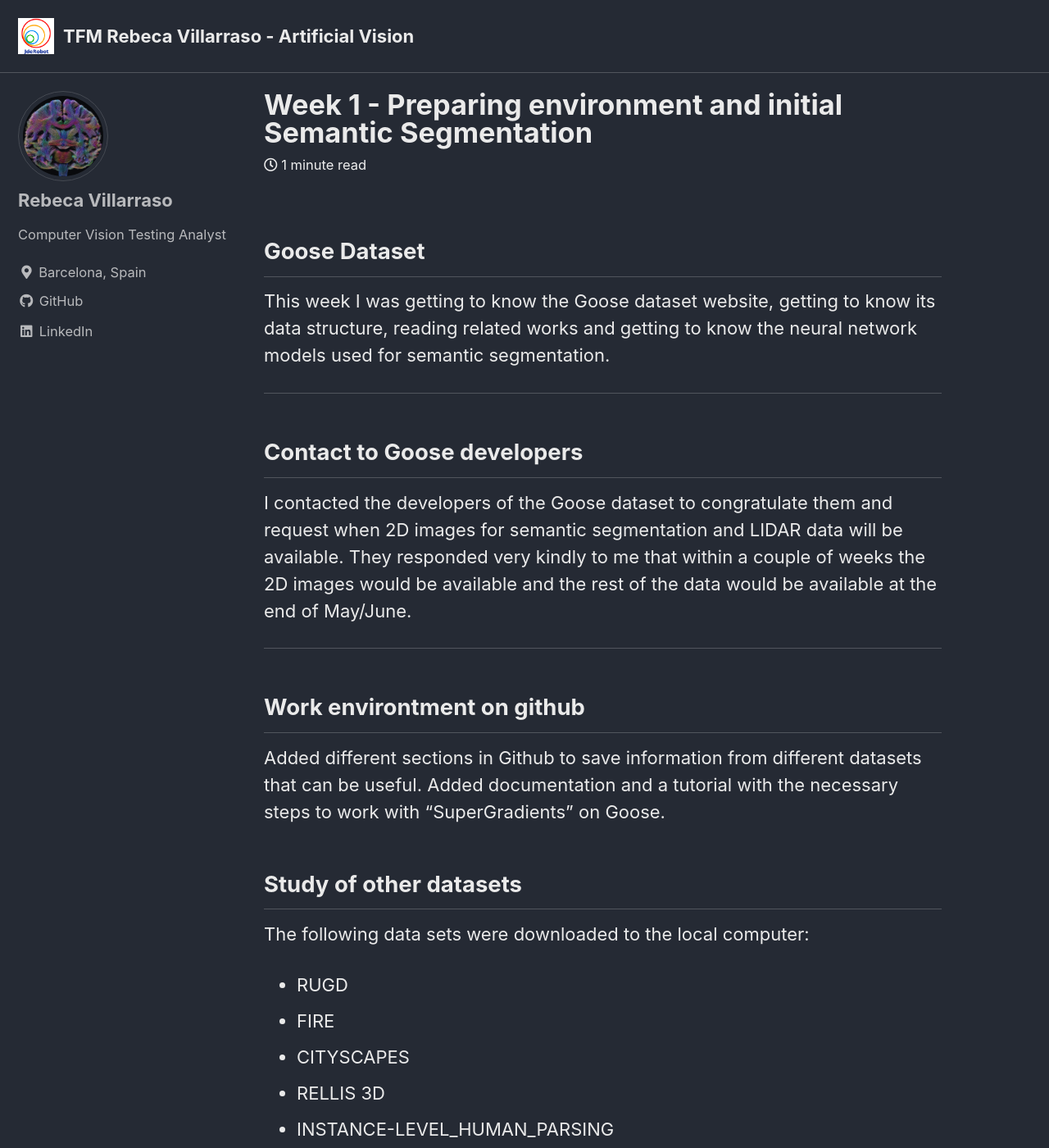
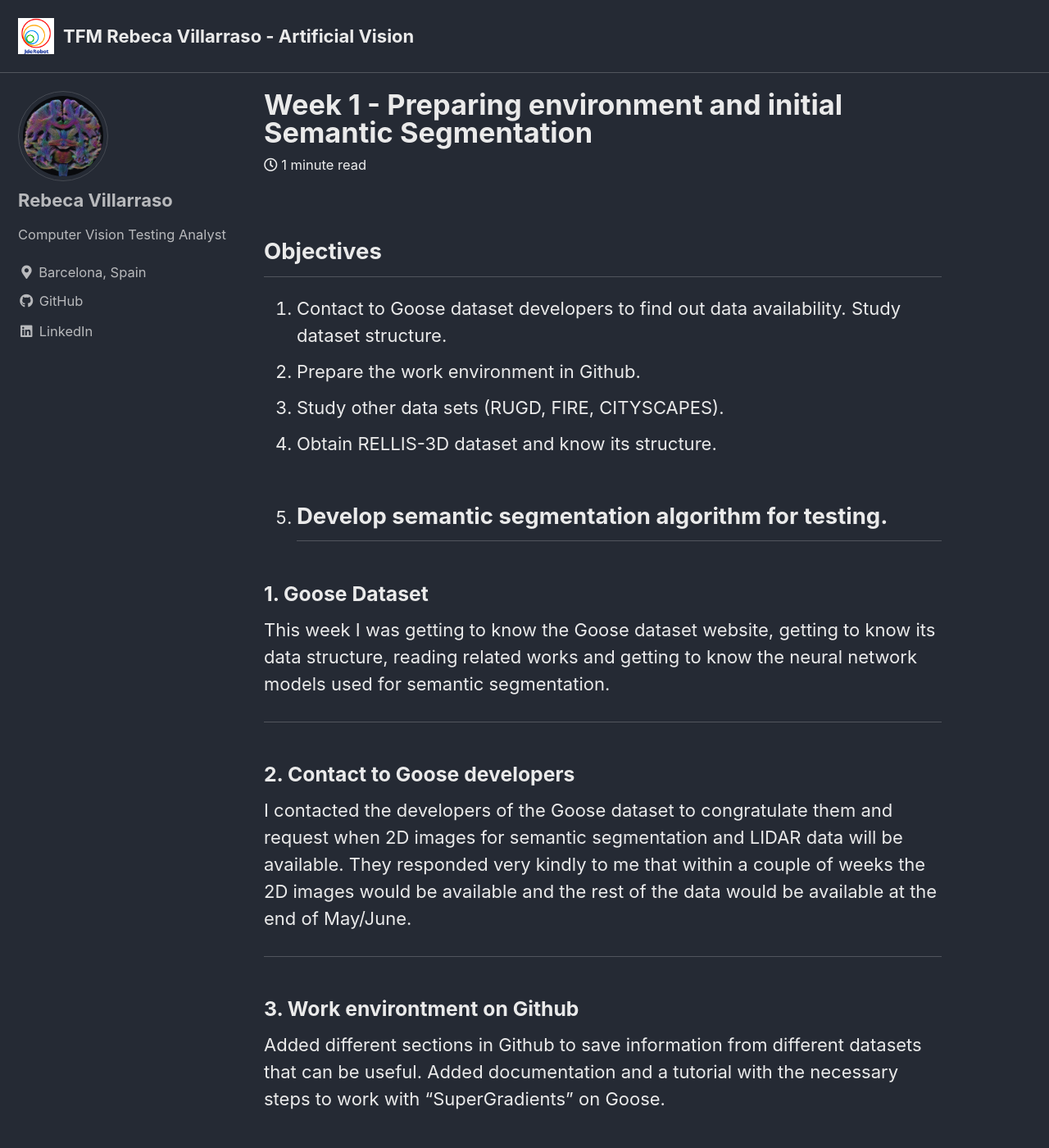
Before and after one commit to RoboticsLabURJC/2024-tfm-rebeca-villaraso, a Jekyll site: the page built from docs/_posts/2023-10-05-Week-1.md, in a window 1280 px wide and 1400 px high. Shown: the whole window at 82% size. Built offline with Jekyll 4.4.1, drawn with Linux system fonts in a browser that asks for light colours; cached includes are drawn as plain includes; some of the changed text lies outside the part shown.

Commit message:
Update 2023-10-05-Week-1.md

```diff
--- a/docs/_posts/2023-10-05-Week-1.md
+++ b/docs/_posts/2023-10-05-Week-1.md
@@ -6,28 +6,37 @@ categories:
 tags:
   - Goose Dataset
   - Contact to Goose developers
-  - Work environtment on github
+  - Work environtment on Github
   - Study of other datasets
   - Semantic segmentation
 ---
 
-## Goose Dataset
+## Objectives
+
+1.  Contact to Goose dataset developers to find out data availability. Study dataset structure.
+2.  Prepare the work environment in Github.
+3.  Study other data sets (RUGD, FIRE, CITYSCAPES).
+6.  Obtain RELLIS-3D dataset and know its structure.
+7.  Develop semantic segmentation algorithm for testing.
+---
+
+### 1. Goose Dataset
 
 This week I was getting to know the Goose dataset website, getting to know its data structure, reading related works and getting to know the neural network models used for semantic segmentation.
 
 ---
 
-## Contact to Goose developers
+### 2. Contact to Goose developers
 
 I contacted the developers of the Goose dataset to congratulate them and request when 2D images for semantic segmentation and LIDAR data will be available. They responded very kindly to me that within a couple of weeks the 2D images would be available and the rest of the data would be available at the end of May/June.
 
 ---
 
-## Work environtment on github
+### 3. Work environtment on Github
 
 Added different sections in Github to save information from different datasets that can be useful. Added documentation and a tutorial with the necessary steps to work with "SuperGradients" on Goose.
 
-## Study of other datasets
+### 4. Study of other datasets
 
 The following data sets were downloaded to the local computer:
   - RUGD
@@ -62,4 +71,4 @@ The following data sets were downloaded to the local computer:
 * [FIRE Dataset] https://universe.roboflow.com/fire-dataset-tp9jt/fire-detection-sejra
 * [CITYSCAPES Dataset] https://www.cityscapes-dataset.com/
 * [INSTANCE-LEVEL_HUMAN_PARSING Dataset] https://paperswithcode.com/paper/instance-level-human-parsing-via-part
-* [RELLIS-3D Dataset] https://paperswithcode.com/paper/rellis-3d-dataset-data-benchmarks-and
+* [RELLIS-3D Dataset] https://github.com/unmannedlab/RELLIS-3D
```
Also changed, not shown: other parts of docs/_posts/2023-10-05-Week-1.md (+1 -1 lines).
